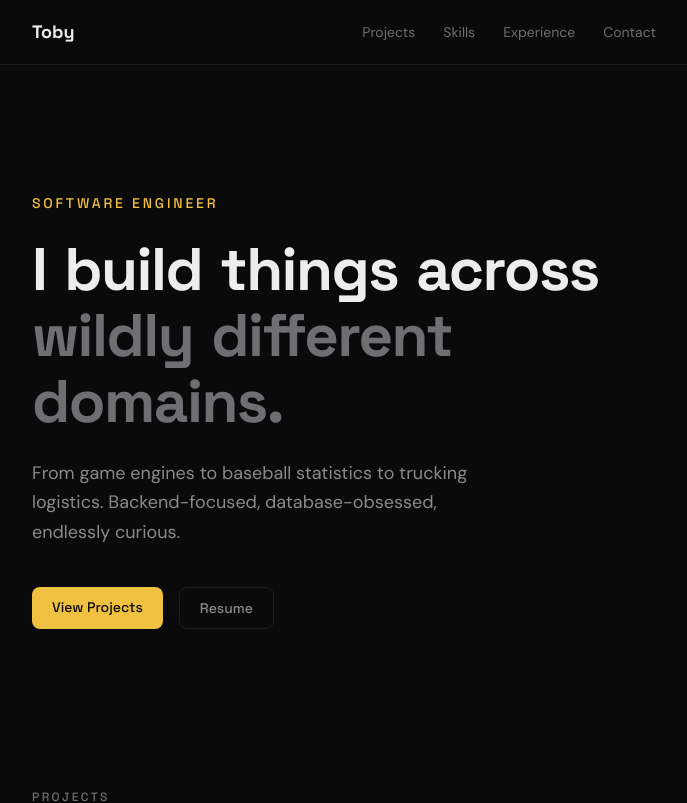
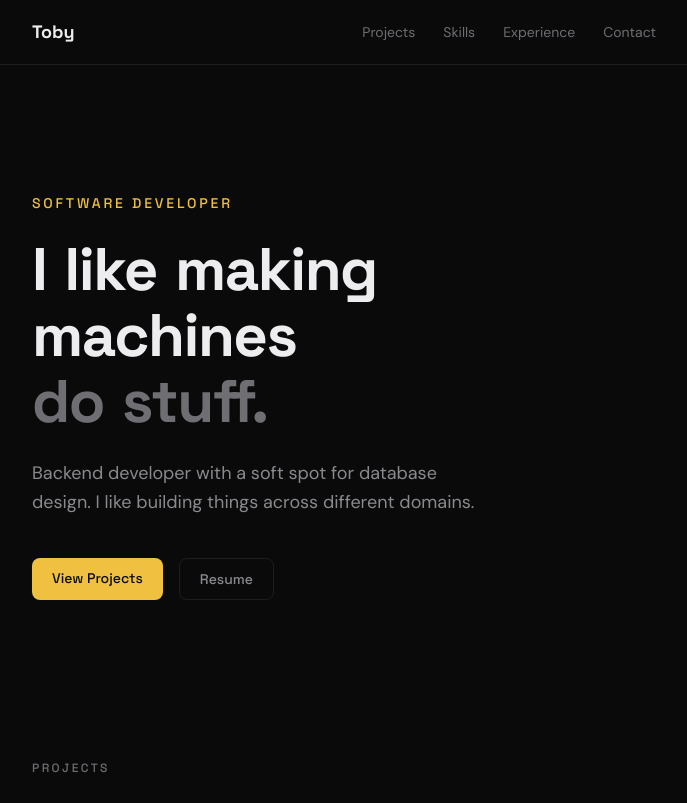
Before and after one commit to Tobynatoren/portfolio, a React (Vite) app: page / in a window 1280 px wide. Shown: the top 803 px of the page, without its empty margins (296-983 px from the left). Built offline with nearby package versions, Linux system fonts and the light colour scheme.

Commit message:
update title and tagline

```diff
--- a/index.html
+++ b/index.html
@@ -8,7 +8,7 @@
     <link rel="preconnect" href="https://fonts.googleapis.com" />
     <link rel="preconnect" href="https://fonts.gstatic.com" crossorigin />
     <link href="https://fonts.googleapis.com/css2?family=Space+Grotesk:wght@400;500;600;700&family=DM+Sans:ital,wght@0,400;0,500;1,400&display=swap" rel="stylesheet" />
-    <title>Toby | Software Engineer</title>
+    <title>Toby | Software Developer</title>
   </head>
   <body>
     <div id="root"></div>
--- a/src/components/Hero.tsx
+++ b/src/components/Hero.tsx
@@ -36,20 +36,20 @@ export default function Hero() {
           variants={word}
           className="font-display text-sm font-medium uppercase tracking-[0.2em] text-gold mb-6"
         >
-          Software Engineer
+          Software Developer
         </motion.p>
 
         <h1 className="font-display text-4xl sm:text-5xl lg:text-6xl font-bold tracking-tight leading-[1.1]">
-          <AnimatedLine>I build things across</AnimatedLine>
-          <AnimatedLine className="text-text-tertiary">wildly different domains.</AnimatedLine>
+          <AnimatedLine>I like making machines</AnimatedLine>
+          <AnimatedLine className="text-text-tertiary">do stuff.</AnimatedLine>
         </h1>
 
         <motion.p
           variants={word}
           className="mt-6 text-base sm:text-lg text-text-secondary max-w-md leading-relaxed"
         >
-          From game engines to baseball statistics to trucking logistics.
-          Backend-focused, database-obsessed, endlessly curious.
+          Backend developer with a soft spot for database design.
+          I like building things across different domains.
         </motion.p>
 
         <motion.div variants={word} className="mt-10 flex gap-4">
```
